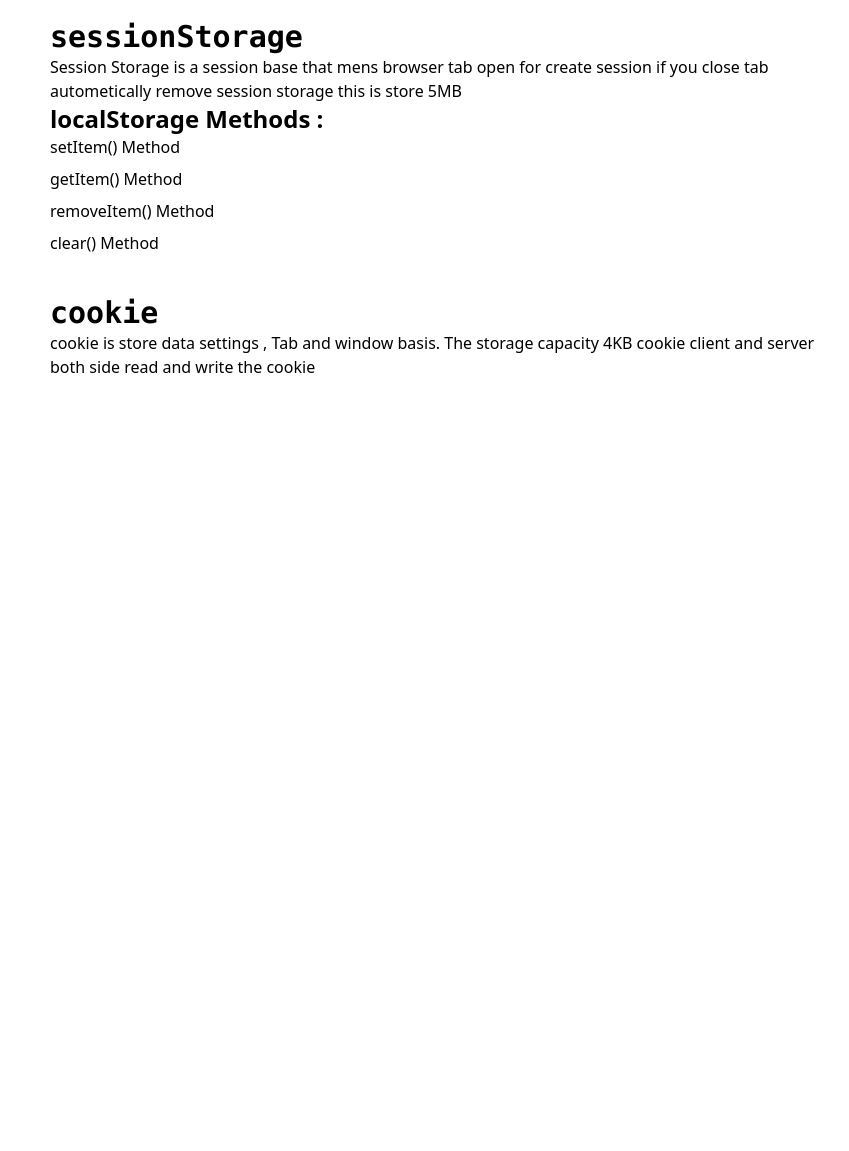
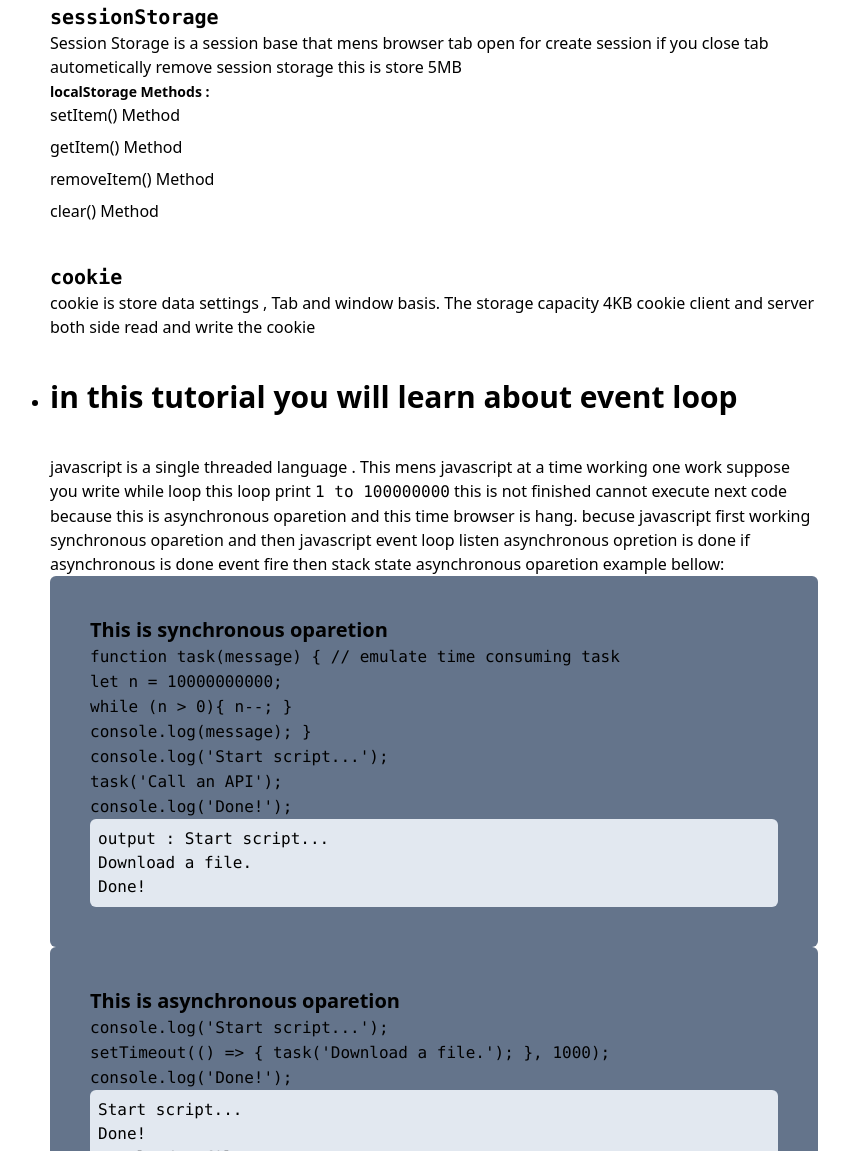
Before and after one commit to developermdtanvir/quiz_hero, a plain HTML site: page blog.html in a window 1280 px wide. Shown: the part 1649-2800 px from the top of the page, without its empty margins (206-1055 px from the left). Before the commit the page ends 2028 px from the top, so only its background shows below. Drawn offline with nearby package versions, Linux system fonts and the light colour scheme.

Commit message:
i am added event loop article

```diff
--- a/blog.html
+++ b/blog.html
@@ -31,8 +31,7 @@
 
       <p>
         Map function received a function as parameter and this function not
-        <br />
-        modify original array return new array
+        <br />j modify original array return new array
       </p>
       <div class="bg-slate-500 p-10 rounded-md">
         <code>
@@ -110,13 +109,13 @@
       >
     </summary>
     <article>
-      <code class="font-bold text-3xl">localStorage</code><br />
+      <code class="font-bold text-xl">localStorage</code><br />
       <p>
         Local Storage is a Browser storage it is sort of data store browser
         read-only The store capacity 5/10MB is is not session base it is deleted
         by javascript or manually
       </p>
-      <span class="font-bold text-2xl">localStorage Methods :</span>
+      <span class="font-bold text-sm">localStorage Methods :</span>
       <ul class="space-y-2">
         <li>setItem() Method</li>
         <li>getItem() Method</li>
@@ -125,14 +124,14 @@
       </ul>
     </article>
     <article>
-      <code class="font-bold text-3xl">sessionStorage</code>
+      <code class="font-bold text-xl">sessionStorage</code>
       <br />
       <p>
         Session Storage is a session base that mens browser tab open for create
         session if you close tab autometically remove session storage this is
         store 5MB
       </p>
-      <span class="font-bold text-2xl">localStorage Methods :</span>
+      <span class="font-bold text-sm">localStorage Methods :</span>
       <ul class="space-y-2">
         <li>setItem() Method</li>
         <li>getItem() Method</li>
@@ -141,7 +140,7 @@
       </ul>
     </article>
     <article>
-      <code class="text-3xl font-bold">cookie</code>
+      <code class="text-xl font-bold">cookie</code>
       <br />
       <p>
         cookie is store data settings , Tab and window basis. The storage
@@ -149,5 +148,76 @@
         cookie
       </p>
     </article>
+
+    <summary>
+      <span class="text-3xl font-bold"
+        >in this tutorial you will learn about event loop
+      </span>
+    </summary>
+
+    <article>
+      <p>
+        javascript is a single threaded language . This mens javascript at a
+        time working one work suppose you write while loop this loop print
+        <code>1 to 100000000</code> this is not finished cannot execute next
+        code because this is asynchronous oparetion and this time browser is
+        hang. becuse javascript first working synchronous oparetion and then
+        javascript event loop listen asynchronous opretion is done if
+        asynchronous is done event fire then stack state asynchronous oparetion
+        example bellow:
+      </p>
+      <div>
+        <div class="bg-slate-500 p-10 rounded-md">
+          <span class="font-bold text-xl">This is synchronous oparetion</span>
+          <br />
+          <code>
+            function task(message) { // emulate time consuming task
+            <br />
+            let n = 10000000000;
+            <br />
+
+            while (n > 0){ n--; }
+            <br />
+            console.log(message); }
+            <br />
+
+            console.log('Start script...');
+            <br />
+            task('Call an API');
+            <br />
+            console.log('Done!');
+            <br />
+
+            <div class="bg-slate-200 p-2 rounded-md">
+              <span>
+                output : Start script... <br />
+                Download a file. <br />
+                Done!
+              </span>
+            </div>
+          </code>
+        </div>
+        <div class="bg-slate-500 p-10 rounded-md">
+          <span class="font-bold text-xl">This is asynchronous oparetion</span>
+          <br />
+          <code>
+            console.log('Start script...');
+            <br />
+
+            setTimeout(() => { task('Download a file.'); }, 1000);
+            <br />
+            console.log('Done!');
+            <br />
+            <div class="bg-slate-200 p-2 rounded-md">
+              <span>
+                Start script... <br />
+                Done! <br />
+                Download a file.
+              </span>
+            </div>
+          </code>
+        </div>
+      </div>
+    </article>
   </body>
 </html>
```
